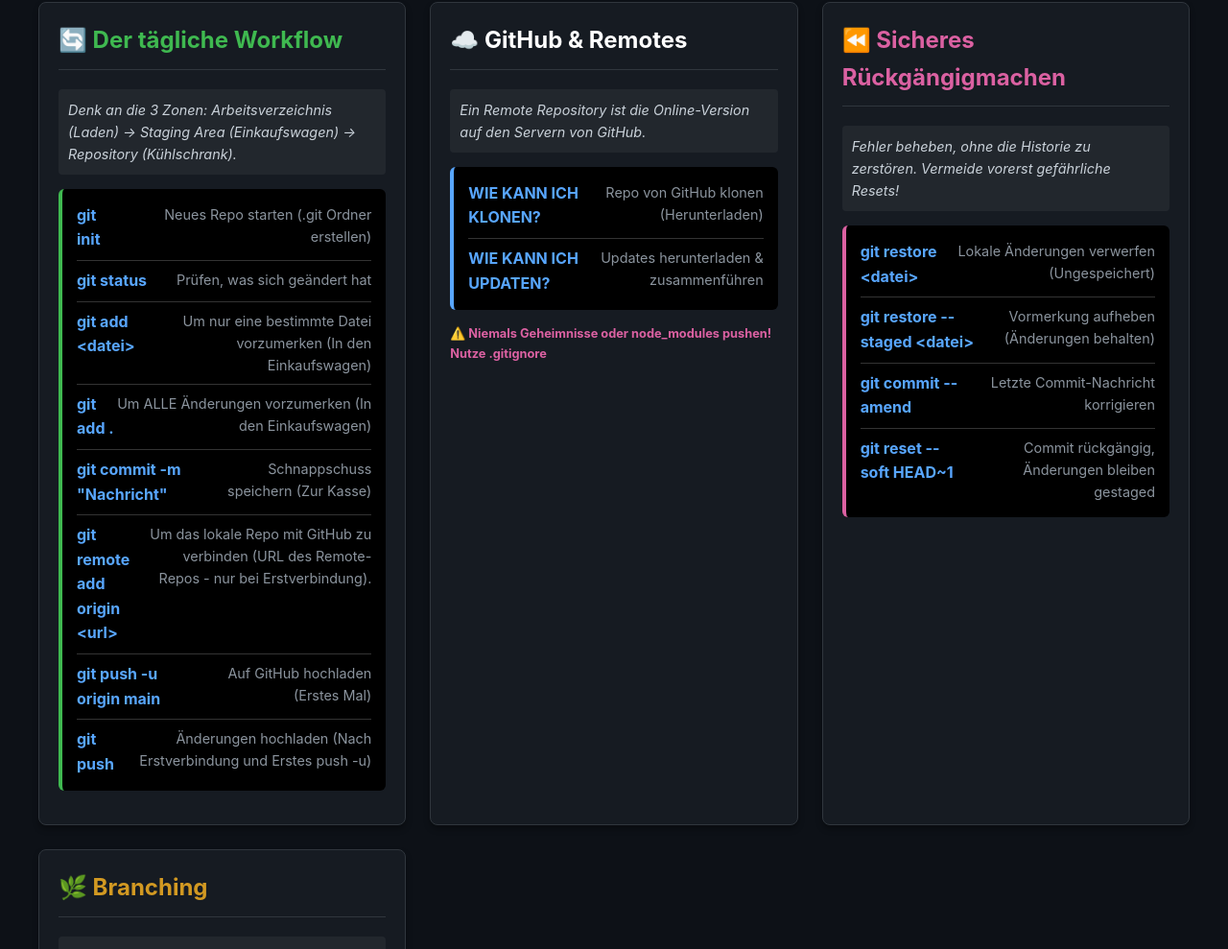
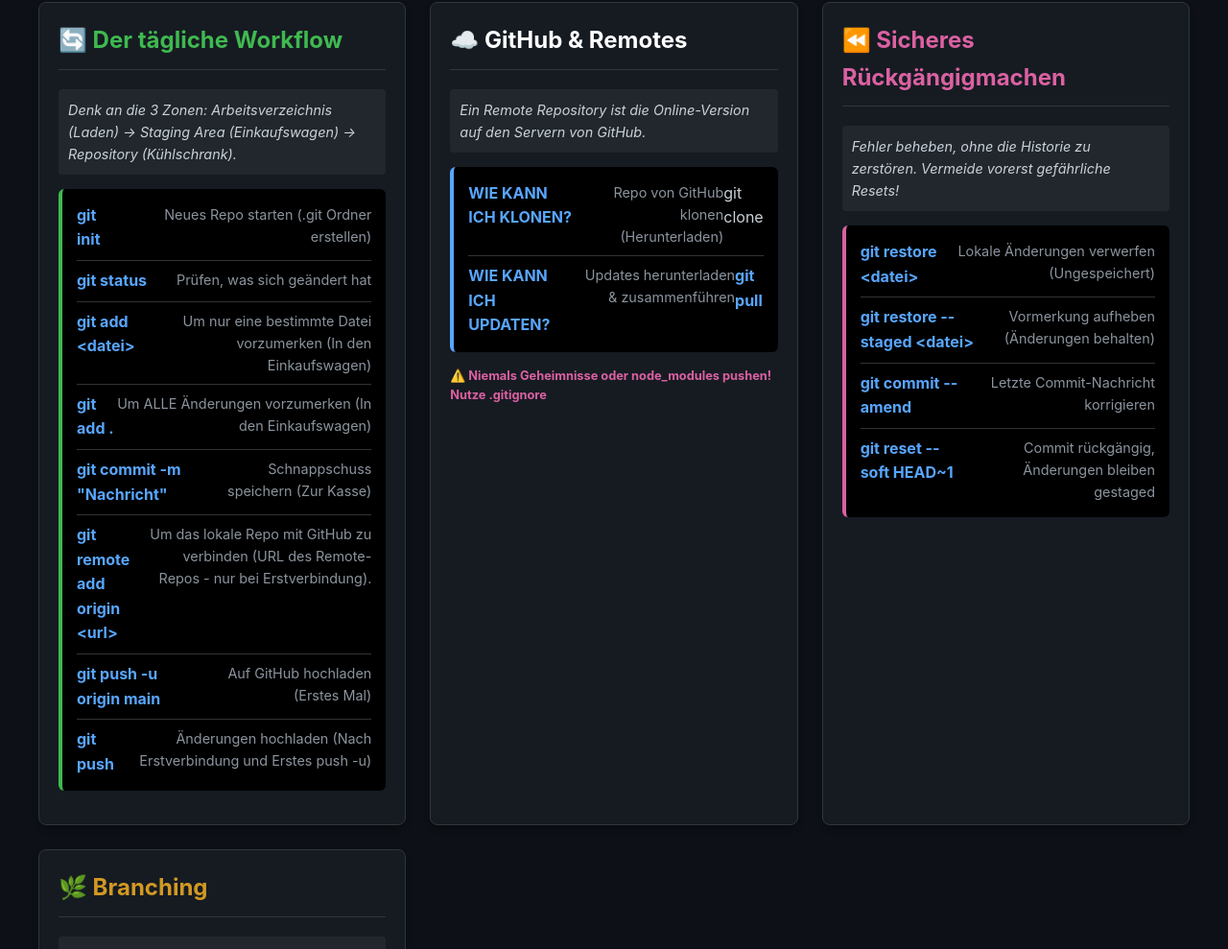
Before and after one commit to Bea963/git-cheatsheet1, a plain HTML site: page index.html in a window 1280 px wide. Shown: the part 920-1909 px from the top of the page at 96% size. Drawn offline with Linux system fonts and the light colour scheme.

Commit message:
MainCommitTestKlonen

```diff
--- a/index.html
+++ b/index.html
@@ -335,10 +335,13 @@
           <div class="command-row">
             <span class="cmd">WIE KANN ICH KLONEN?</span>
             <span class="desc">Repo von GitHub klonen (Herunterladen)</span>
+            <span> git clone</span>
+            </span>
           </div>
           <div class="command-row">
             <span class="cmd">WIE KANN ICH UPDATEN?</span>
             <span class="desc">Updates herunterladen & zusammenführen</span>
+            <span class="cmd">git pull</span>
           </div>
         </div>
         <span class="warning"
```
